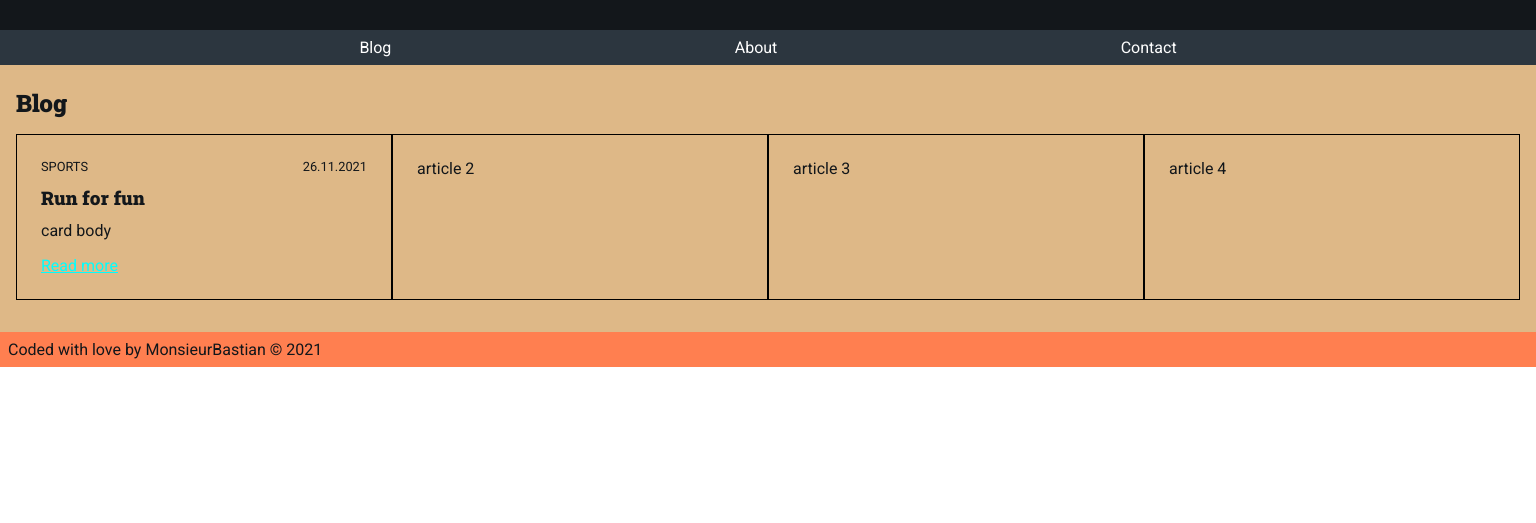
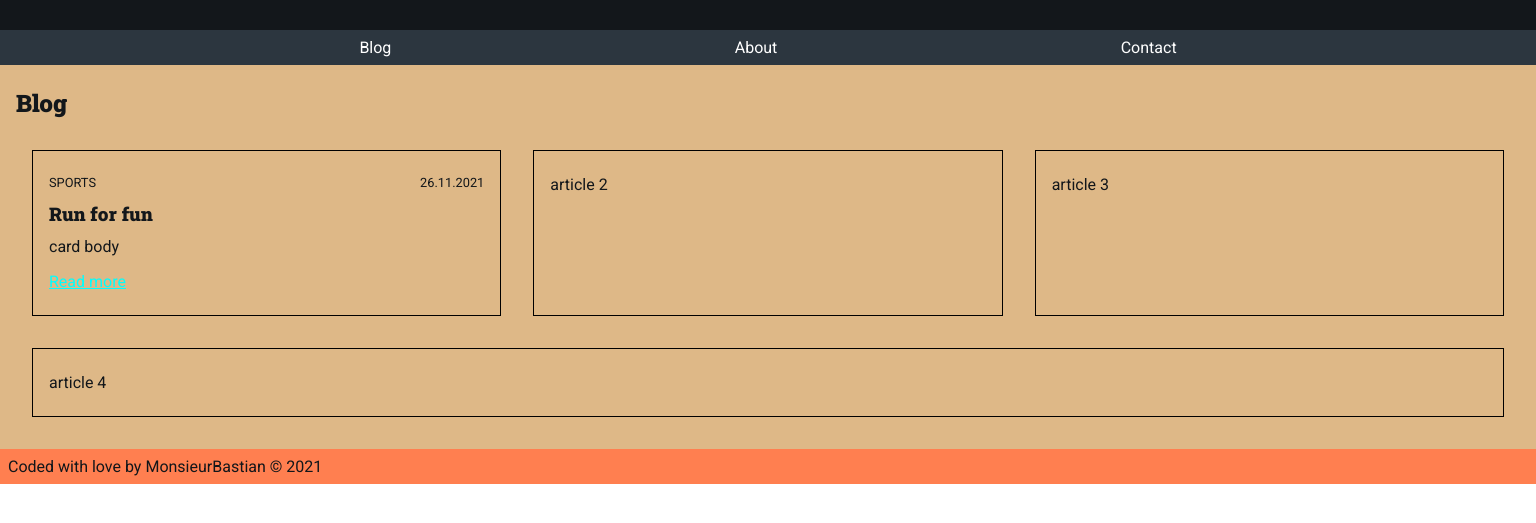
Before and after one commit to monsieurBastian/monsieurBastian.github.io, a plain HTML site: page index.html in a window 1536 px wide. Shown: the part 153-676 px from the top of the page. Drawn offline with Linux system fonts and the light colour scheme.

Commit message:
reflow the flex cards

```diff
--- a/styles/grid.css
+++ b/styles/grid.css
@@ -46,7 +46,8 @@ main {
     "title title"
     "body body"
     "link link";
-  padding: 24px;
+  margin: 0.5em;
+  padding: 1.5em 1em;
 }
 .card-category {
   grid-area: cat;
@@ -69,13 +70,20 @@ main {
     flex-flow: row wrap;
   }
   .card {
-    flex: 1 0 45%;
+    flex: 1 0 40%;
   }
 }
 
 @media (min-width: 62em) { /* destop */
   .card {
-    flex: 1 0 20%;
+    flex: 1 0 30%;
+    margin: 1em;
+  }
+}
+@media (min-width: 81em) { /* large destop */
+  .card {
+    flex: 1 0 22%;
+    margin: 1em;
   }
 }
 
```
